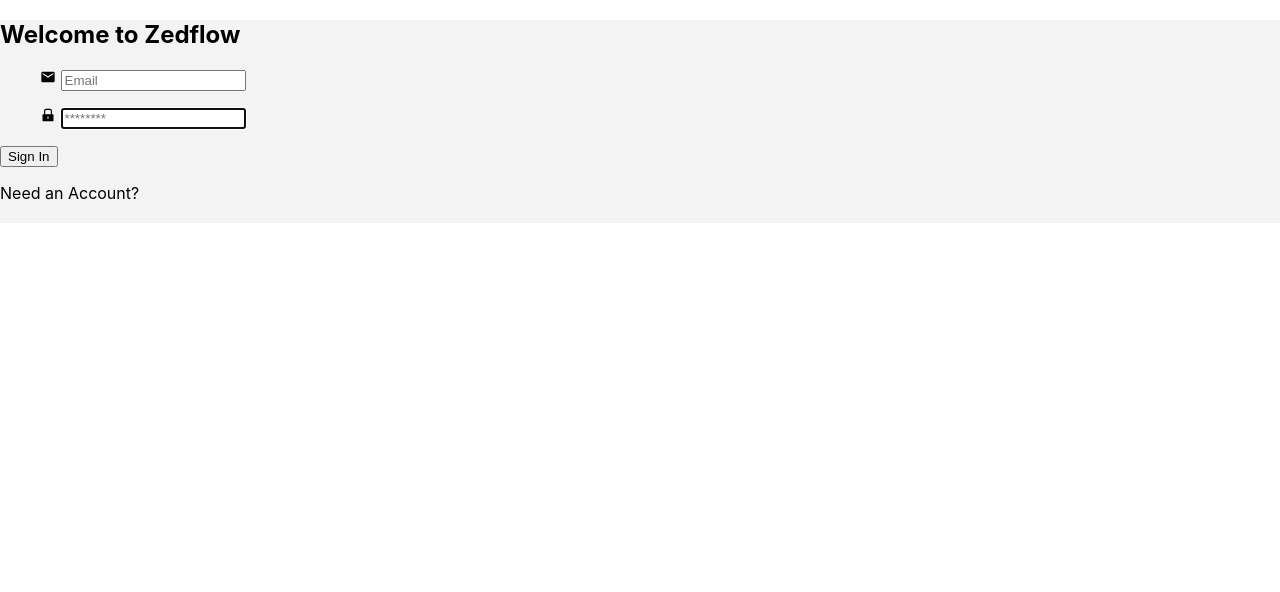
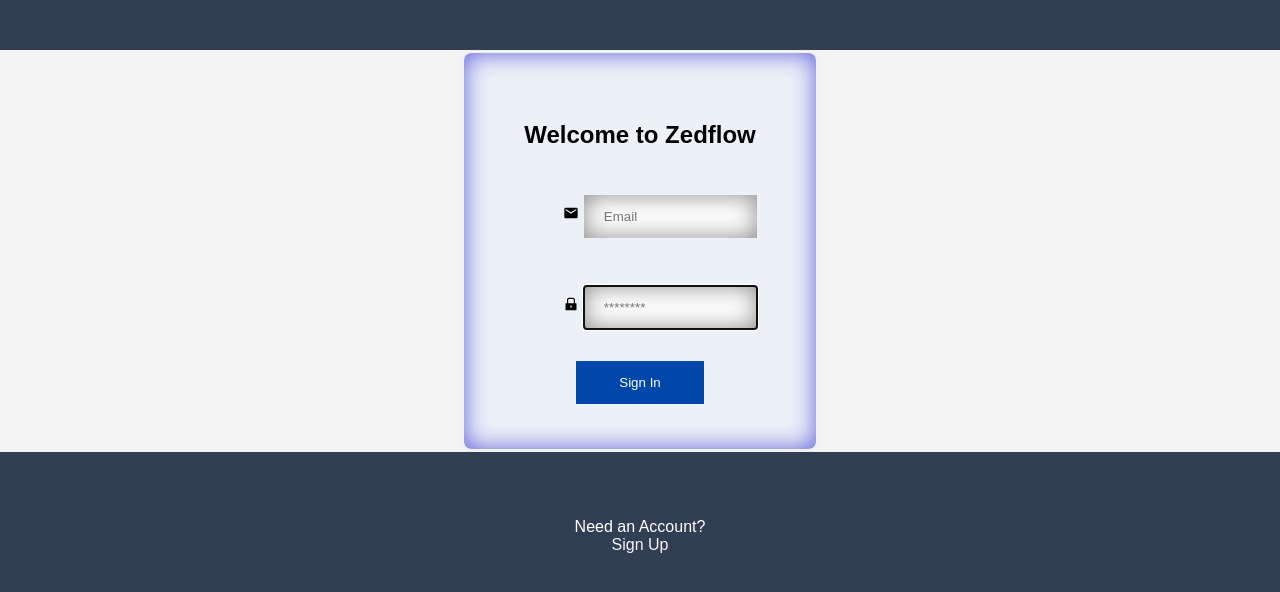
Before and after one commit to NightW0lfff/Zedflow-Project, a React (Create React App) app: page /login in a window 1280 px wide. Shown: the top 592 px of the page. Built offline with nearby package versions, Linux system fonts and the light colour scheme.

Commit message:
Update confirm pass

```diff
--- a/src/Pages/Login.css
+++ b/src/Pages/Login.css
@@ -1,65 +1,97 @@
-/* .auth-form-container {
+.auth-form-container {
   height: 300px;
+  display: block;
+  margin-left: auto;
+  margin-right: auto;
+  position: center;
+  justify-content: center;
   padding-top: 10px;
-  background-color: rgb(241, 228, 250);
+  background-color: #ecf1f8;
   box-shadow: inset 0px 0px 25px 0px;
-} */
-/*
+  font-family: Arial, Helvetica, sans-serif;
+
+}
+
+
+
+body {
+  background-color: #323F52;
+}
+
+
+
 .Login-form {
   display: flex;
+  justify-content: center;
   flex-direction: column;
+  color: Black;
   padding: 2px 0 90px 0;
   align-items: center;
   border: none;
-} */
+}
 
-/* ul {
+ul {
   list-style-type: none;
-} */
-/*
+}
+
+
 .emailIcon {
-  height: 100px;
-  width: 100px;
+
   position: absolute;
   padding: 14px 0 0 25px;
-} */
+}
 
-/* .email {
+.email {
   padding-left: 70px;
   font-size: 20px;
-} */
-/*
+}
+
 @media screen and (min-width: 600px) {
   .auth-form-container {
     padding: 3rem;
-    width: 300px;
-    border: 2px solid white;
-    box-shadow: inset 0px 0px 25px 0px #888;
-    border-radius: 40px;
-    margin: 0.5rem;
-    color: rgba(52, 52, 233, 0.705);
+    text-align: center;
+    border: 3px solid #f1f1f1;
+    width: 20%;
+    border-radius: 10px;
+    margin: 50px auto;
+    color: rgba(36, 36, 206, 0.705);
   }
-} */
+}
 
-/* label {
+label {
   text-align: left;
   padding: 0.25rem 0;
-} */
+}
 
-/* input {
-  margin: 0.5rem 0;
-  padding: 1rem;
+input {
+  margin: 8px 0;
+  padding: 14px 20px;
   border: none;
-  border-radius: 20px;
+  width: 80%;
+  box-sizing: border-box;
   box-shadow: inset 0px 0px 25px 0px #888;
-} */
+}
 
-/* button {
+/*input {
+  width: 100%;
+  padding: 12px 20px;
+  margin: 8px 0;
+  display: inline-block;
+  border: 1px solid #ccc;
+  box-sizing: border-box;
+}*/
+
+button {
+  background-color: #0047AB;
+
+  padding: 14px 20px;
+  margin: 8px 0;
   border: none;
-  padding-top: 20px;
+  cursor: pointer;
+  width: 50%;
   color: white;
-  background-color: rgba(52, 52, 233, 0.705);
-  padding: 10px;
-  border-radius: 10px;
-  cursor: pointer;
-} */
+}
+
+button:hover {
+  opacity: 0.8;
+}
--- a/src/Pages/Login.js
+++ b/src/Pages/Login.js
@@ -1,5 +1,5 @@
 import React, { useRef, useState, useEffect, useContext } from "react";
-import "./Login.css"
+import "./Login.css";
 import AuthContext from "./context/AuthProvider";
 
 import { MdEmail } from "react-icons/md";
@@ -67,6 +67,8 @@ export const Login = () => {
   function Image() {
     return (
       <div classname="bg">
+        <img
+          src="/zedflow-logo.png"> </img>
 
 
       </div>
@@ -95,7 +97,7 @@ export const Login = () => {
 
           <p ref={errRef} className={errMsg ? "errmsg" :
             "offscreen"} aria-live="assertive" >{errMsg}</p>
-          <h2>Welcome to Zedflow </h2>
+          <h2 style={{ color: "#000000" }}>Welcome to Zedflow </h2>
           <form className="Login-form" onSubmit={handleSubmit}>
             <ul>
               <MdEmail classname="emailIcon" />
@@ -106,10 +108,10 @@ export const Login = () => {
               <label for="password"> </label>
               <input value={pass} onChange={(e) => setPass(e.target.value)} type="password" placeholder="********" id="password" ref={userRef} name="password" /> </ul>
             <button type="submit">
-              <a href="/" style={{ color: "#000000" }}> Sign In </a> </button>
+              <a href="/" style={{ color: "#FFFFFF" }}> Sign In </a> </button>
           </form>
 
-          <p>
+          <p style={{ color: "#FFFFFF" }}>
             Need an Account? <br />
             <span classname="Signing">
               {/*put router link here*/}
```
Also changed, not shown: src/Pages/Register.js (+27 -4 lines).
